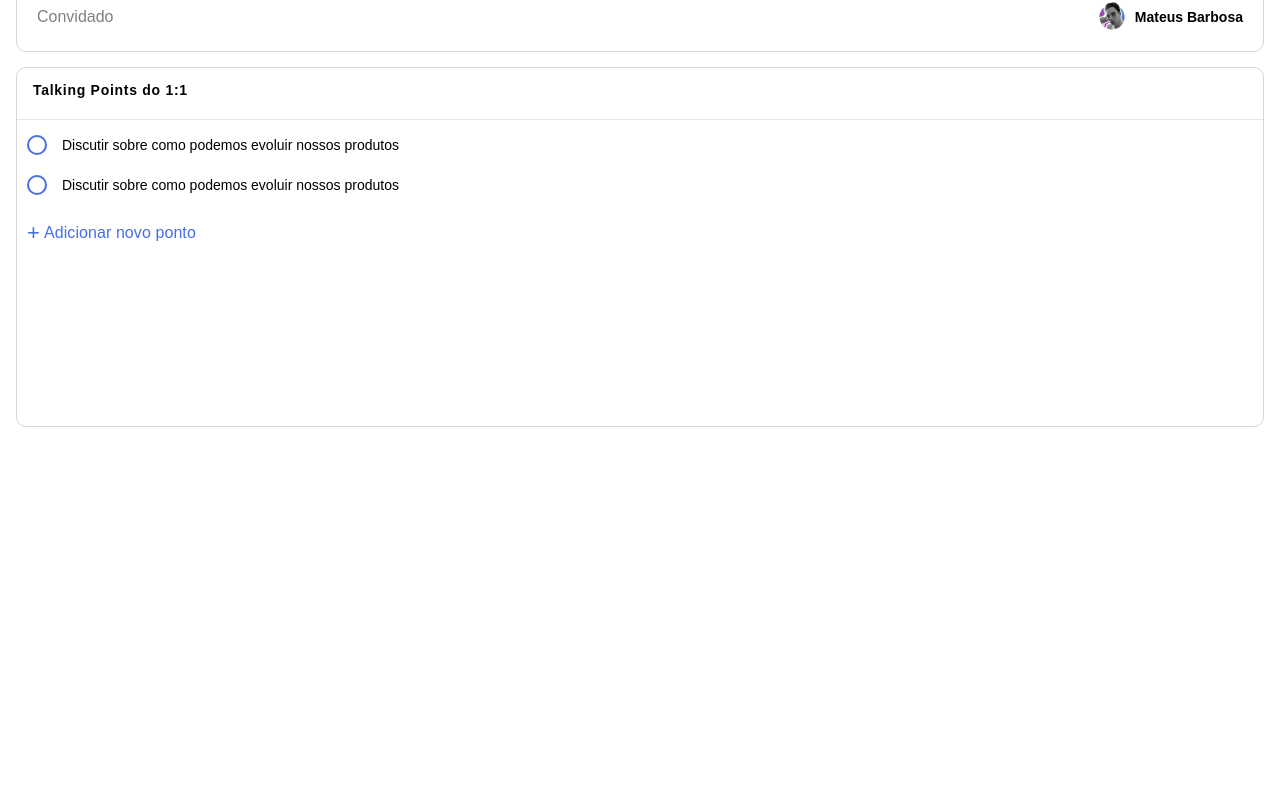
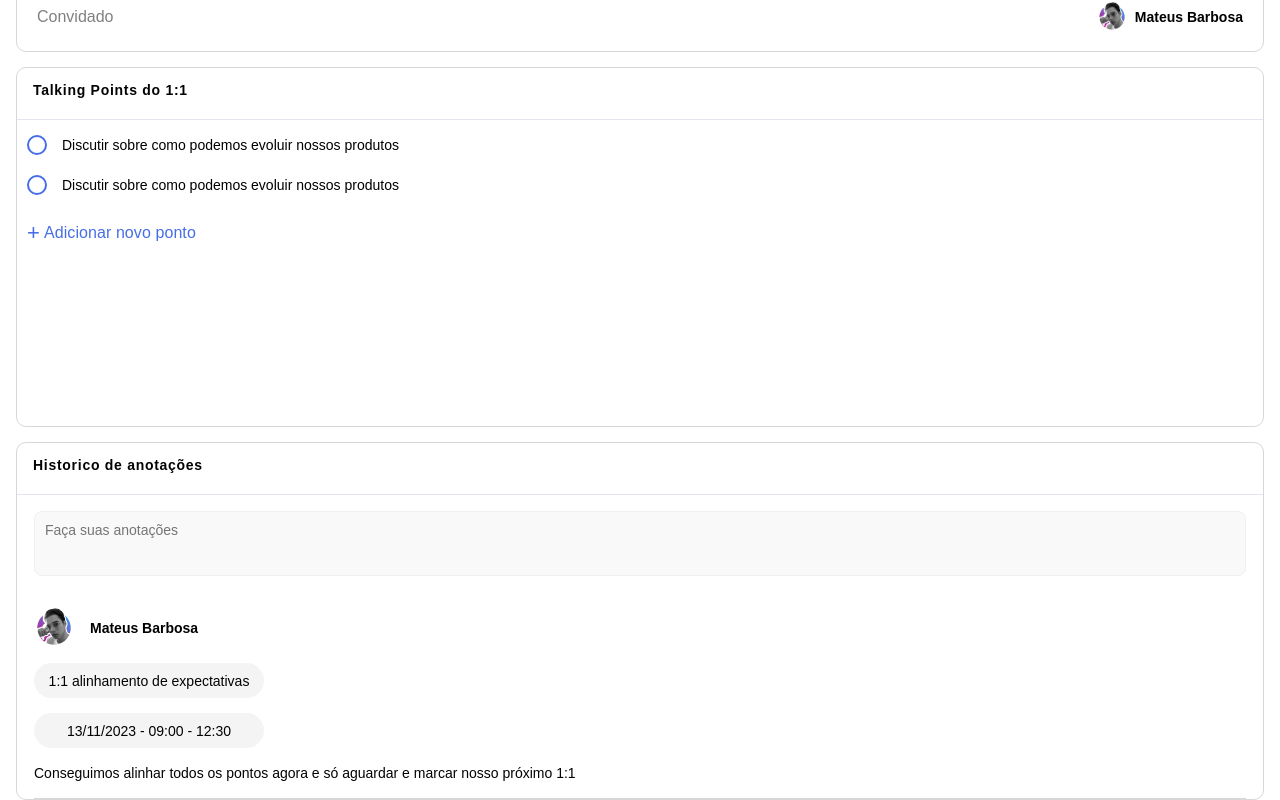
Before and after one commit to joaobuga35/web-fullstack, a React (Vite) app: page /dashboard in a window 1280 px wide. Shown: the part 645-1445 px from the top of the page. Before the commit the page ends 1072 px from the top, so only its background shows below. Built offline with nearby package versions, Linux system fonts and the light colour scheme.

Commit message:
feat: create input search with animation and finishing card notion 1:1

```diff
--- a/src/components/Cards/CardNotion/index.jsx
+++ b/src/components/Cards/CardNotion/index.jsx
@@ -0,0 +1,45 @@
+import {
+  ContainerTextArea,
+  DivCardNotion,
+  DivInformation,
+  DivProfile,
+  ParagraphNotion,
+  SpanInformation,
+  TextAreaInput,
+} from "./styles";
+import profile from "../../../images/png/profile.png";
+
+const CardNotion = () => {
+  return (
+    <DivCardNotion>
+      <h2>Historico de anotações</h2>
+      <ContainerTextArea>
+        <TextAreaInput
+          name=""
+          id=""
+          cols="30"
+          rows="10"
+          placeholder="Faça suas anotações"
+        ></TextAreaInput>
+      </ContainerTextArea>
+
+      <DivInformation>
+        <DivProfile>
+          <img src={profile} alt="perfil" />
+          <p>Mateus Barbosa</p>
+        </DivProfile>
+        <SpanInformation>1:1 alinhamento de expectativas</SpanInformation>
+        <SpanInformation>13/11/2023 - 09:00 - 12:30</SpanInformation>
+
+        <ul>
+          <ParagraphNotion>
+            Conseguimos alinhar todos os pontos agora e só aguardar e marcar
+            nosso próximo 1:1{" "}
+          </ParagraphNotion>
+        </ul>
+      </DivInformation>
+    </DivCardNotion>
+  );
+};
+
+export default CardNotion;
--- a/src/components/Cards/CardNotion/styles.js
+++ b/src/components/Cards/CardNotion/styles.js
@@ -0,0 +1,96 @@
+import { styled } from "styled-components";
+
+const DivCardNotion = styled.div`
+  border-radius: 10px;
+  border: 1px solid var(--color-border);
+  background: #fff;
+  margin-bottom: 15px;
+  height: auto;
+
+  h2 {
+    height: 52px;
+    color: var(--color-black);
+    font-size: 14px;
+    font-weight: 600;
+    line-height: normal;
+    padding: 14px 16px;
+    border-bottom: 1px solid var(--color-border-2);
+  }
+`;
+
+const ContainerTextArea = styled.div`
+  padding-left: 17px;
+  padding-right: 17px;
+`;
+
+const TextAreaInput = styled.textarea`
+  margin-top: 16px;
+  width: 100%;
+  height: 65px;
+  padding: 10px;
+  font-size: 14px;
+  border: 1px solid #efefef;
+  border-radius: 8px;
+  background-color: #faf9f9;
+  resize: none;
+  margin-bottom: 28px;
+`;
+
+const DivInformation = styled.div`
+  display: flex;
+  flex-direction: column;
+  gap: 15px;
+  padding-left: 17px;
+  padding-right: 17px;
+`;
+const DivProfile = styled.div`
+  display: flex;
+  align-items: center;
+  gap: 16px;
+
+  p {
+    color: #000;
+    font-family: Poppins, sans-serif;
+    font-size: 14px;
+    font-style: normal;
+    font-weight: 600;
+    line-height: normal;
+  }
+`;
+
+const SpanInformation = styled.span`
+  color: var(--color-black);
+  font-size: 14px;
+  font-style: normal;
+  font-weight: 500;
+  line-height: normal;
+  width: 230px;
+  height: 35px;
+  display: flex;
+  justify-content: center;
+  align-items: center;
+  padding-left: 10px;
+  padding-right: 10px;
+  border-radius: 60px;
+  background: #f4f4f4;
+`;
+
+const ParagraphNotion = styled.li`
+  color: var(--color-black);
+  font-size: 14px;
+  font-style: normal;
+  font-weight: 500;
+  line-height: 20px;
+  padding-bottom: 15px;
+  border-bottom: 1px solid var(--color-border);
+`;
+
+export {
+  DivCardNotion,
+  ContainerTextArea,
+  TextAreaInput,
+  DivInformation,
+  DivProfile,
+  SpanInformation,
+  ParagraphNotion,
+};
--- a/src/pages/Dashboard/index.jsx
+++ b/src/pages/Dashboard/index.jsx
@@ -1,17 +1,40 @@
+import { useState } from "react";
 import CardOneToOne from "../../components/Cards";
+import CardNotion from "../../components/Cards/CardNotion";
 import CardTalk from "../../components/Cards/CardTalk";
 import Header from "../../components/Header";
 import search from "../../images/svg/search.svg";
 import { ButtonBlue, ButtonDefault } from "../../styles/Buttons/styles";
-import { DivButtonsFilter, MainContentDash, SectionTitle } from "./styles";
+import {
+  DivButtonsFilter,
+  MainContentDash,
+  SearchContainer,
+  SearchInput,
+  SectionTitle,
+} from "./styles";
+import { FiChevronLeft } from "react-icons/fi";
 
 const Dashboard = () => {
+  const [isSearchOpen, setIsSearchOpen] = useState(false);
   return (
     <>
       <Header />
+      {isSearchOpen && (
+        <SearchContainer>
+          <button onClick={() => setIsSearchOpen(false)}>
+            {" "}
+            <FiChevronLeft />
+          </button>
+          <SearchInput type="text" placeholder="Pesquisar..." />
+        </SearchContainer>
+      )}
       <SectionTitle>
         <h2>Conversas 1:1</h2>
-        <img src={search} alt="pesquisa" />
+        <img
+          onClick={() => setIsSearchOpen(true)}
+          src={search}
+          alt="pesquisa"
+        />
       </SectionTitle>
 
       <DivButtonsFilter>
@@ -27,6 +50,7 @@ const Dashboard = () => {
         <CardOneToOne />
         <CardOneToOne />
         <CardTalk />
+        <CardNotion />
       </MainContentDash>
     </>
   );
--- a/src/pages/Dashboard/styles.js
+++ b/src/pages/Dashboard/styles.js
@@ -1,4 +1,15 @@
-import { styled } from "styled-components";
+import styled, { keyframes } from "styled-components";
+
+const fadeInAnimation = keyframes`
+  from {
+    opacity: 0;
+    transform: translateX(-10px);
+  }
+  to {
+    opacity: 1;
+    transform: translateX(0);
+  }
+`;
 
 const SectionTitle = styled.section`
   display: flex;
@@ -16,6 +27,9 @@ const SectionTitle = styled.section`
     line-height: 24.286px;
     letter-spacing: 0.101px;
   }
+  img {
+    cursor: pointer;
+  }
 `;
 
 const DivButtonsFilter = styled.div`
@@ -32,4 +46,48 @@ const MainContentDash = styled.div`
   padding-right: 16px;
 `;
 
-export { SectionTitle, DivButtonsFilter, MainContentDash };
+const SearchContainer = styled.div`
+  display: flex;
+  align-items: center;
+  gap: 10px;
+  background-color: var(--color-white);
+  padding: 20px;
+  border-radius: 5px;
+  width: 100%;
+  height: 80px;
+  position: absolute;
+  top: 143px;
+  right: 1px;
+  z-index: 1;
+  animation: ${fadeInAnimation} 0.3s ease-in-out;
+
+  button {
+    width: 27px;
+    height: 27px;
+    display: flex;
+    justify-content: center;
+    align-items: center;
+    border-radius: 100%;
+    border: 1px solid var(--color-primary);
+    background-color: var(--color-white);
+    color: var(--color-primary);
+    font-size: 16px;
+  }
+`;
+
+const SearchInput = styled.input`
+  border-radius: 60px;
+  border: 1px solid #e8e8e8;
+  background: #fff;
+  width: 90%;
+  height: 45px;
+  padding: 13px 23px 12px 12px;
+`;
+
+export {
+  SectionTitle,
+  DivButtonsFilter,
+  MainContentDash,
+  SearchContainer,
+  SearchInput,
+};
```
Also changed, not shown: src/images/svg/seta.svg (added).
